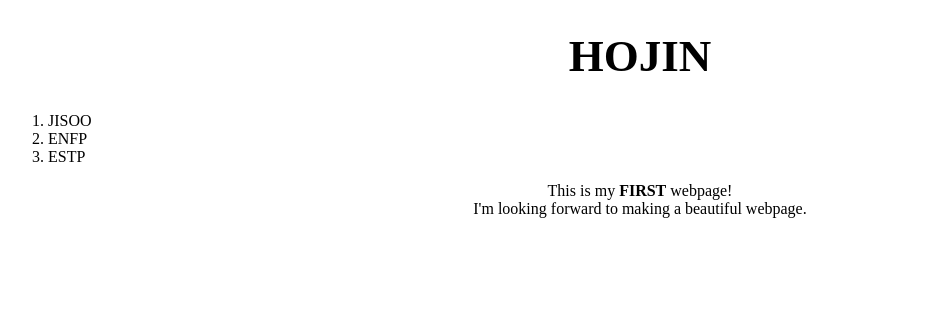
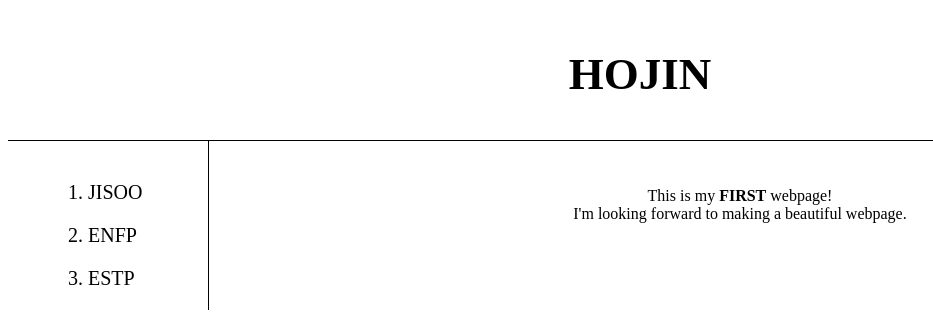
Before and after one commit to nimoseo/HOJIN, a plain HTML site: page index.html in a window 1280 px wide. Shown: the whole page, without its empty margins (0-933 px from the left). Drawn offline with Linux system fonts and the light colour scheme.

Commit message:
Add files via upload

```diff
--- a/index.html
+++ b/index.html
@@ -3,33 +3,19 @@
 <head>
   <title>HOJIN</title>
   <meta charset="utf-8">
-  <style>
-  a{
-    color:black;
-    text-decoration:none;
-  }
-  h1{
-    font-size:45px;
-    text-align:center;
-  }
-  ol{
-    text-align:left;
-  }
-  body{
-    text-align: center;
-  }
-  </style>
+  <link rel="stylesheet" href="style.css">
 </head>
-
+<body>
 <h1><a href="index.html">HOJIN</a></h1>
-
+  <div id="grid">
     <ol>
     <li><a href="1.html">JISOO</a></li>
     <li><a href="2.html">ENFP</a></li>
     <li><a href="3.html">ESTP</a></li>
     </ol>
-
-<body>
+    <div id="article">
       <p>This is my <strong>FIRST</strong> webpage!
       <br>I'm looking forward to making a beautiful webpage.</p>
+    </div>
+  </div>
   </body>
--- /dev/null
+++ b/style.css
@@ -0,0 +1,35 @@
+
+a{
+  color:black;
+  text-decoration:none;
+}
+h1{
+  font-size:45px;
+  text-align:center;
+  border-bottom:1px solid black;
+  margin:0px;
+  padding:40px;
+}
+ol{
+  font-size:20px;
+  text-align:left;
+  border-right:1px solid black;
+  width:100px;
+  margin:0;
+  padding-left: 80px;
+  padding-right: 20px;
+  padding-top: 40px;
+}
+li{
+  padding-bottom: 20px;
+}
+#grid{
+  display:grid;
+  grid-template-columns: 200px 1fr;
+}
+#article{
+  text-align: center;
+  margin:0;
+  padding:30px;
+  padding-left: 30px;
+}
```
Also changed, not shown: 1.html (+6 -18 lines), 2.html (+6 -18 lines), 3.html (+6 -18 lines). Lines whose indentation alone changed are shown as unchanged.
